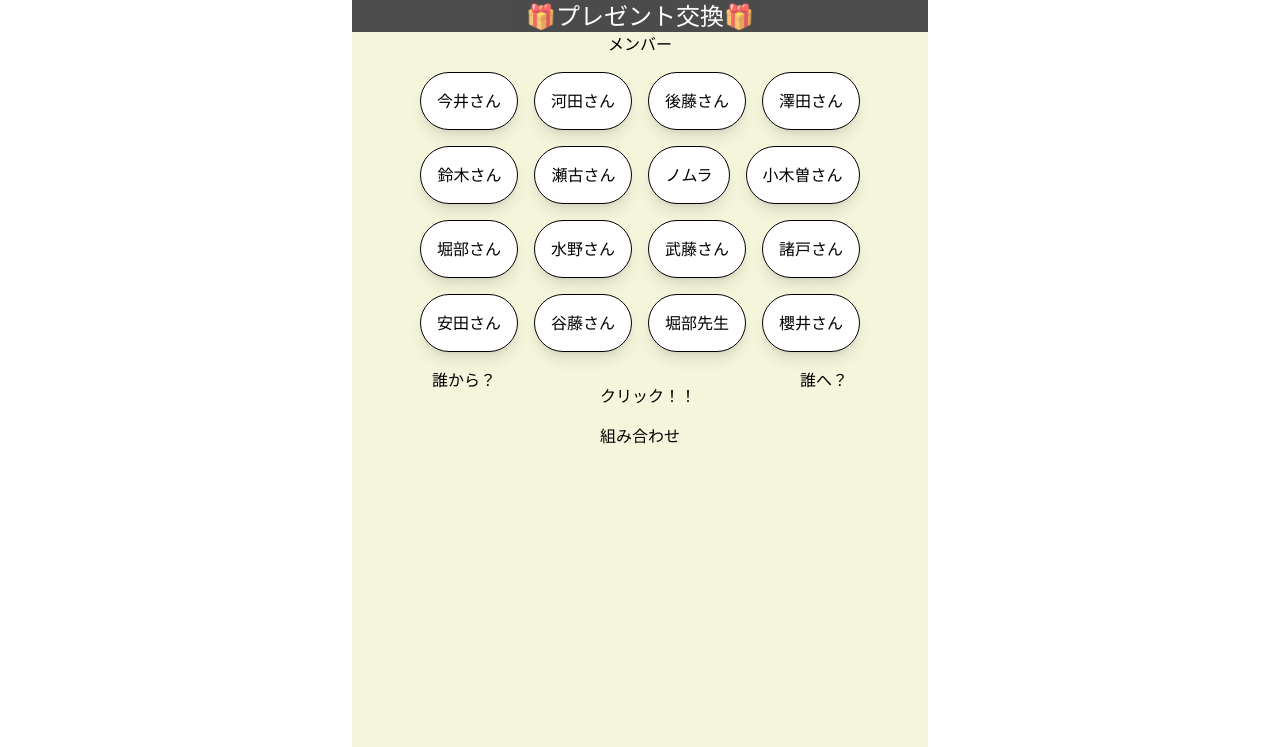
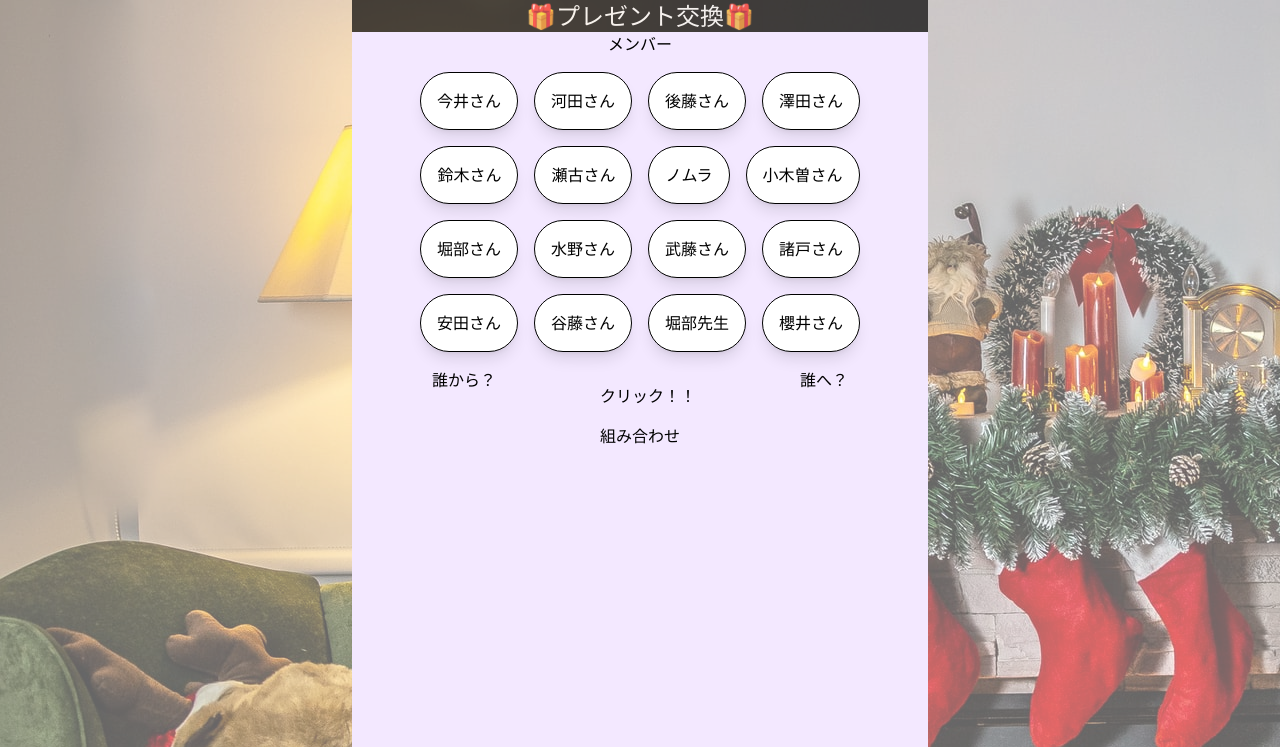
Before and after one commit to mitsuki3553/kuji, a website: page index.html in a window 1280 px wide. Shown: the top 747 px of the page. Drawn offline with Linux system fonts and the light colour scheme.

Commit message:
🎨 背景画像実装

```diff
--- a/index.html
+++ b/index.html
@@ -9,12 +9,20 @@
     <title>くじ！</title>
   </head>
   <body
-    class="max-w-xl mx-auto min-h-screen flex flex-col bg-image text-center"
+    class="
+      max-w-xl
+      mx-auto
+      min-h-screen
+      flex flex-col
+      bg-image
+      text-center
+      bg-christmas1 bg-[rgba(255,255,255,0.4)] bg-blend-lighten
+    "
   >
     <header class="bg-black text-white text-2xl opacity-70">
       🎁プレゼント交換🎁
     </header>
-    <main class="flex-auto" style="background-color: beige">
+    <main class="flex-auto bg-purple-100">
       <p>メンバー</p>
       <div id="member" class="flex flex-wrap gap-4 p-4 justify-center"></div>
       <div class="flex justify-between mx-20">
--- a/tailwind.config.js
+++ b/tailwind.config.js
@@ -3,7 +3,11 @@ module.exports = {
   purge: ["./index.html", "./*.js"],
   content: [],
   theme: {
-    extend: {},
+    extend: {
+      backgroundImage: (theme) => ({
+        christmas1: "url('./images/christmas1.jpg')",
+      }),
+    },
   },
   plugins: [],
 };
```
Also changed, not shown: dist.css.
